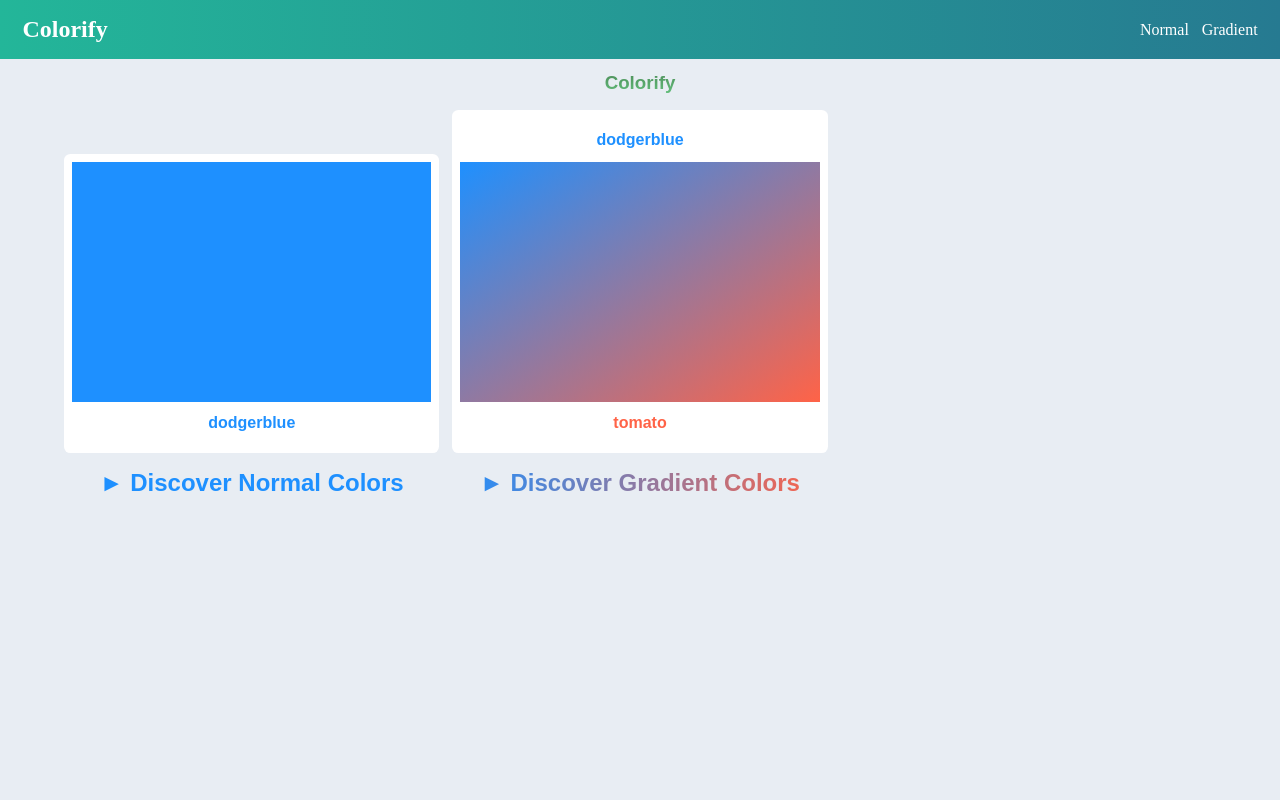
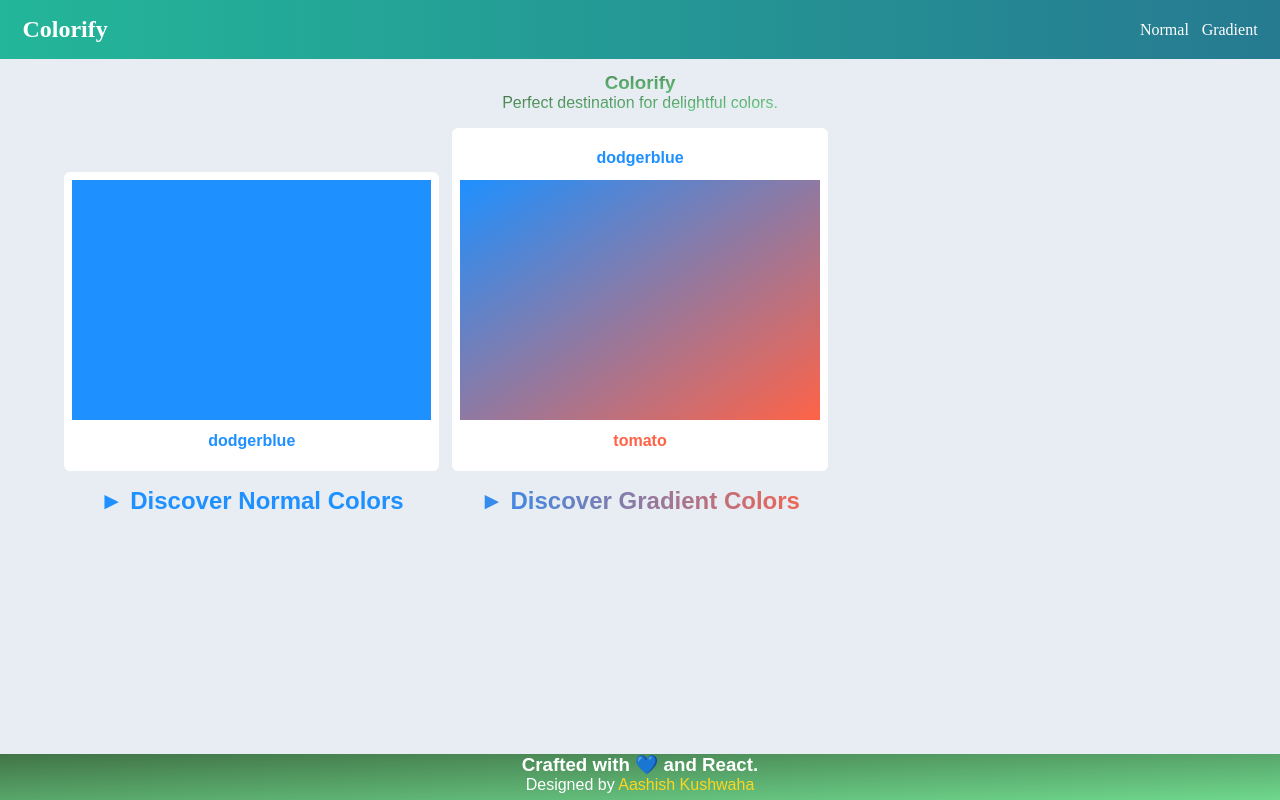
Before and after one commit to Aashishkushwaha/colorify, a React (Create React App) app: page / in a window 1280 px wide. Built offline with nearby package versions, Linux system fonts and the light colour scheme.

Commit message:
Footer, PageNotFound component added.

```diff
--- a/src/App.js
+++ b/src/App.js
@@ -1,14 +1,16 @@
-import React, { useState } from "react";
-import { BrowserRouter as Router, Route } from "react-router-dom";
+import React from "react";
+import { BrowserRouter as Router, Route, Switch } from "react-router-dom";
 
-import NavBar from "./components/NavBar";
+import Home from "./components/home";
+import NavBar from "./components/navBar";
+import Footer from "./components/footer";
+import PageNotFound from "./components/pageNotFound";
 import NormalPalleteRow from "./components/normalPalleteRow";
 import GradientPalleteRow from "./components/gradientPalleteRow";
+import useAppInit from "./hooks/useAppSetup";
 import CopyContext from "./context/CopyContext";
 
 import "./styles.css";
-import Home from "./components/Home";
-import useAppInit from "./hooks/useAppSetup";
 
 export default function App(props) {
   const [
@@ -24,7 +26,11 @@ export default function App(props) {
       <NavBar />
       <CopyContext.Provider value={{ copyColor }}>
         <div className="App">
-          <h3 className="heading mb-1 mt-3">Colorify</h3>
+          <h3 className="heading mt-3">Colorify</h3>
+          <span className="heading mb-1 inline-block">
+            Perfect destination for delightful colors.
+          </span>
+          <Switch>
             <Route path="/normal">
               <NormalPalleteRow
                 normalPalleteRotate={normalPalleteRotate}
@@ -41,6 +47,9 @@ export default function App(props) {
             <Route path="/" exact>
               <Home />
             </Route>
+            <Route component={PageNotFound}></Route>
+          </Switch>
+          <Footer />
         </div>
       </CopyContext.Provider>
     </Router>
--- a/src/components/NavBar.js
+++ b/src/components/NavBar.js
@@ -1,7 +1,7 @@
 import React from "react";
 import { NavLink, Link } from "react-router-dom";
 
-const NavBar = props => {
+const NavBar = (props) => {
   return (
     <header className="main-header">
       <nav className="main-header__nav">
--- /dev/null
+++ b/src/components/footer.js
@@ -0,0 +1,27 @@
+import React from "react";
+
+const footer = (porps) => {
+  return (
+    <div className="footer">
+      <h3>
+        Crafted with{" "}
+        <span role="img" aria-label="blue heart">
+          💙
+        </span>{" "}
+        and React.
+      </h3>
+      <p>
+        Designed by{" "}
+        <a
+          rel="noopener noreferrer"
+          href="https://www.linkedin.com/in/aashish-kushwaha-338385168/"
+          target="_blank"
+        >
+          Aashish Kushwaha
+        </a>
+      </p>
+    </div>
+  );
+};
+
+export default footer;
--- /dev/null
+++ b/src/components/pageNotFound.js
@@ -0,0 +1,20 @@
+import React from "react";
+
+const pageNotFound = ({ match, location, history }) => {
+  return (
+    <div
+      style={{
+        display: "flex",
+        alignItems: "center",
+        justifyContent: "center",
+        height: "75vh",
+      }}
+    >
+      <h1 className="heading">
+        Error 404 : Page {location.pathname} doesn't found.
+      </h1>
+    </div>
+  );
+};
+
+export default pageNotFound;
--- a/src/hooks/useAppSetup.js
+++ b/src/hooks/useAppSetup.js
@@ -1,4 +1,4 @@
-import React, { useState } from "react";
+import { useState } from "react";
 
 const useAppInit = () => {
   const [normalPalleteRotate, setNormalPalleteRotate] = useState("rotate-left");
@@ -67,12 +67,8 @@ const useAppInit = () => {
   };
 
   const generatePallete = (palleteType) => {
-    let res =
-      palleteType === "normal"
-        ? normalPalleteHandler()
-        : palleteType === "gradient"
-        ? gradientPalleteHandler()
-        : null;
+    if (palleteType === "normal") normalPalleteHandler();
+    else if (palleteType === "gradient") gradientPalleteHandler();
   };
 
   return [
--- a/src/styles.css
+++ b/src/styles.css
@@ -50,6 +50,30 @@ body {
 .App {
   font-family: sans-serif;
   text-align: center;
+  margin-bottom: 2rem;
+}
+
+.footer {
+  position: fixed;
+  bottom: 0rem;
+  padding: 0 0 0.4rem 0;
+  color: #fff;
+  width: 100%;
+  margin-top: 4rem;
+  background: linear-gradient(to right bottom, #417447, #6fd88d);
+}
+
+.footer a {
+  text-decoration: none;
+  color: #ffd61e;
+  padding-bottom: 0.05rem;
+  border-bottom: 0.4rem solid transparent;
+}
+
+.footer a:hover,
+.footer a:visited,
+.footer a:active {
+  border-bottom: 0.1rem solid #ffd61e;
 }
 
 .grid {
@@ -93,7 +117,6 @@ body {
   background: linear-gradient(to right bottom, #417447, #6fd88d);
   -webkit-background-clip: text;
   color: transparent;
-  font-weight: 700;
 }
 
 .mb-1 {
@@ -110,6 +133,10 @@ body {
 
 .mt-4 {
   margin-top: 4rem;
+}
+
+.inline-block {
+  display: inline-block;
 }
 
 .btn {
```
Lines whose indentation alone changed are shown as unchanged.
